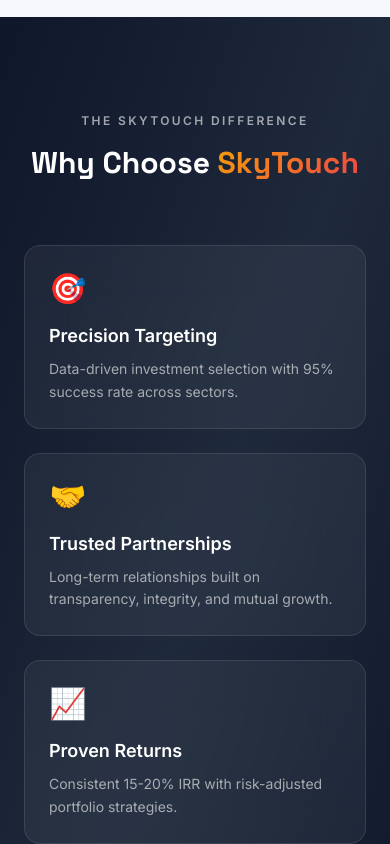
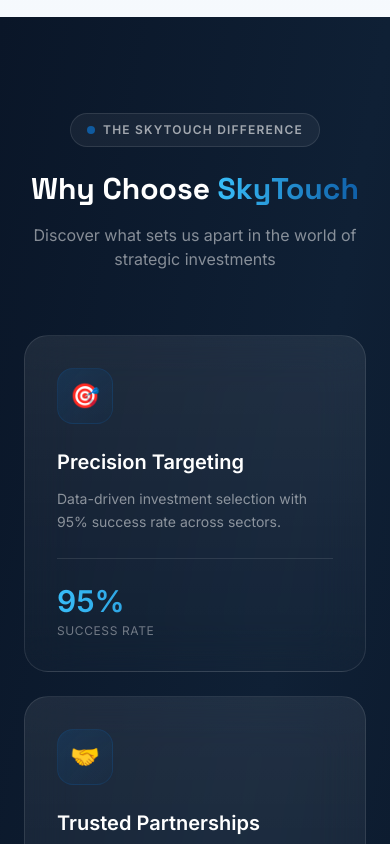
Before and after one commit to sugamQA/SkyTouchInvestment, a React (Vite) app in the folder frontend/: page /about in a window 390 px wide. Shown: the part 7140-7984 px from the top of the page. Built offline with nearby package versions, Linux system fonts and the light colour scheme.

Commit message:
Fix equal grid and premium styling for Why Choose SkyTouch section

```diff
--- a/frontend/src/pages/About.jsx
+++ b/frontend/src/pages/About.jsx
@@ -348,34 +348,67 @@
       {/* Board of Directors section removed */}
 
       {/* WHY CHOOSE SKYTOUCH */}
-      <section className="py-24 bg-gradient-to-br from-slate-900 via-slate-800 to-slate-900">
+      <section className="py-24 bg-gradient-to-br from-[#0a1628] via-[#0f2035] to-[#0a1628]">
         <div className="max-w-[1440px] mx-auto px-6 md:px-16">
           <ScrollReveal className="text-center mb-16">
-            <span className="section-label text-center text-white/60">The SkyTouch Difference</span>
+            <div className="inline-flex items-center gap-2 px-4 py-2 rounded-full bg-white/5 border border-white/10 mb-6">
+              <span className="w-2 h-2 rounded-full bg-primary animate-pulse" />
+              <span className="text-xs font-semibold uppercase tracking-widest text-white/60">The SkyTouch Difference</span>
+            </div>
             <h2 className="text-3xl md:text-5xl font-display font-bold text-white">
-              Why Choose <span className="gold-accent">SkyTouch</span>
+              Why Choose <span className="bg-gradient-to-r from-sky-400 to-primary bg-clip-text text-transparent">SkyTouch</span>
             </h2>
+            <p className="text-white/50 max-w-2xl mx-auto mt-4">
+              Discover what sets us apart in the world of strategic investments
+            </p>
           </ScrollReveal>
 
-          <div className="grid grid-cols-1 md:grid-cols-2 lg:grid-cols-4 gap-6">
+          <div className="grid grid-cols-1 sm:grid-cols-2 lg:grid-cols-4 gap-6 items-stretch">
             {[
-              { icon: '🎯', title: 'Precision Targeting', desc: 'Data-driven investment selection with 95% success rate across sectors.' },
-              { icon: '🤝', title: 'Trusted Partnerships', desc: 'Long-term relationships built on transparency, integrity, and mutual growth.' },
-              { icon: '📈', title: 'Proven Returns', desc: 'Consistent 15-20% IRR with risk-adjusted portfolio strategies.' },
-              { icon: '🌍', title: 'Global Perspective', desc: 'Local expertise combined with international investment standards.' },
+              { icon: '🎯', title: 'Precision Targeting', desc: 'Data-driven investment selection with 95% success rate across sectors.', stat: '95%', statLabel: 'Success Rate' },
+              { icon: '🤝', title: 'Trusted Partnerships', desc: 'Long-term relationships built on transparency, integrity, and mutual growth.', stat: '500+', statLabel: 'Partners' },
+              { icon: '📈', title: 'Proven Returns', desc: 'Consistent 15-20% IRR with risk-adjusted portfolio strategies.', stat: '18.5%', statLabel: 'Avg. IRR' },
+              { icon: '🌍', title: 'Global Perspective', desc: 'Local expertise combined with international investment standards.', stat: '15+', statLabel: 'Countries' },
             ].map((feature, i) => (
               <ScrollReveal key={feature.title} delay={i * 0.1}>
-                <div className="group relative rounded-2xl border border-white/10 bg-white/5 p-6 backdrop-blur-xl hover:bg-white/10 transition-all duration-500 hover:border-primary/30">
-                  <div className="absolute inset-0 bg-gradient-to-br from-primary/5 to-transparent opacity-0 group-hover:opacity-100 transition-opacity duration-500 rounded-2xl" />
-                  <div className="relative z-10">
-                    <span className="text-3xl mb-4 block">{feature.icon}</span>
-                    <h3 className="text-lg font-semibold text-white mb-2">{feature.title}</h3>
-                    <p className="text-sm text-white/60 leading-relaxed">{feature.desc}</p>
+                <div className="group relative h-full rounded-3xl border border-white/10 bg-gradient-to-b from-white/[0.08] to-white/[0.02] p-8 backdrop-blur-xl hover:border-primary/40 transition-all duration-500 hover:shadow-[0_20px_60px_rgba(14,165,233,0.15)]">
+                  <div className="absolute inset-0 bg-gradient-to-br from-primary/10 via-transparent to-tertiary/10 opacity-0 group-hover:opacity-100 transition-opacity duration-500 rounded-3xl" />
+                  <div className="relative z-10 flex flex-col h-full">
+                    <div className="w-14 h-14 rounded-2xl bg-gradient-to-br from-primary/20 to-primary/5 border border-primary/20 flex items-center justify-center mb-6 group-hover:scale-110 transition-transform duration-500">
+                      <span className="text-2xl">{feature.icon}</span>
+                    </div>
+
+                    <h3 className="text-xl font-bold text-white mb-3">{feature.title}</h3>
+                    <p className="text-sm text-white/50 leading-relaxed mb-6 flex-grow">{feature.desc}</p>
+
+                    <div className="pt-6 border-t border-white/10">
+                      <p className="text-3xl font-bold bg-gradient-to-r from-sky-400 to-primary bg-clip-text text-transparent">{feature.stat}</p>
+                      <p className="text-xs text-white/40 mt-1 uppercase tracking-wider">{feature.statLabel}</p>
+                    </div>
                   </div>
                 </div>
               </ScrollReveal>
             ))}
           </div>
+
+          {/* Bottom Stats Bar */}
+          <ScrollReveal delay={0.3}>
+            <div className="mt-12 rounded-3xl bg-white/[0.03] border border-white/10 p-8">
+              <div className="grid grid-cols-2 md:grid-cols-4 gap-8">
+                {[
+                  { value: '15+', label: 'Years Experience' },
+                  { value: '150+', label: 'Projects Completed' },
+                  { value: '98%', label: 'Client Satisfaction' },
+                  { value: '200+', label: 'Trusted Partners' },
+                ].map((stat) => (
+                  <div key={stat.label} className="text-center">
+                    <p className="text-3xl md:text-4xl font-bold bg-gradient-to-r from-sky-400 to-primary bg-clip-text text-transparent">{stat.value}</p>
+                    <p className="text-xs text-white/40 mt-2 uppercase tracking-wider">{stat.label}</p>
+                  </div>
+                ))}
+              </div>
+            </div>
+          </ScrollReveal>
         </div>
       </section>
 
```
